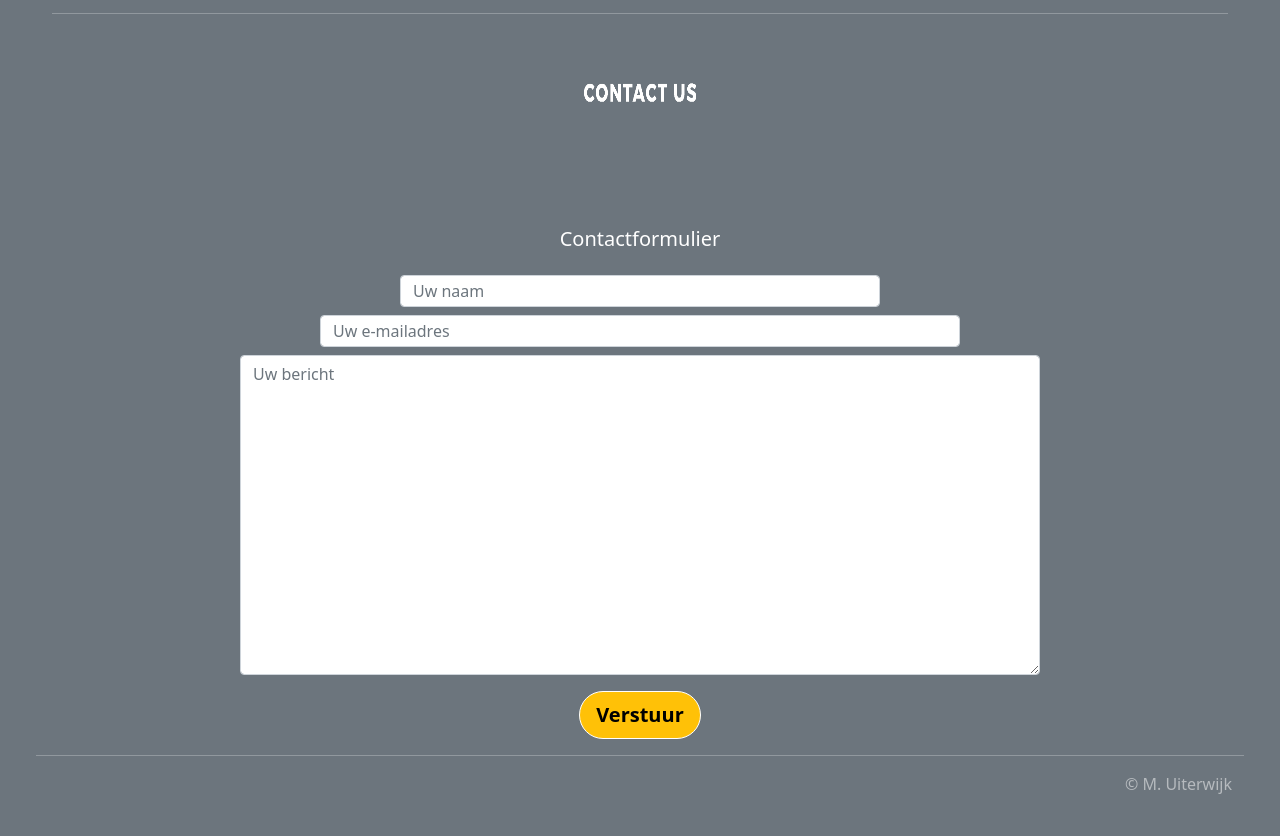
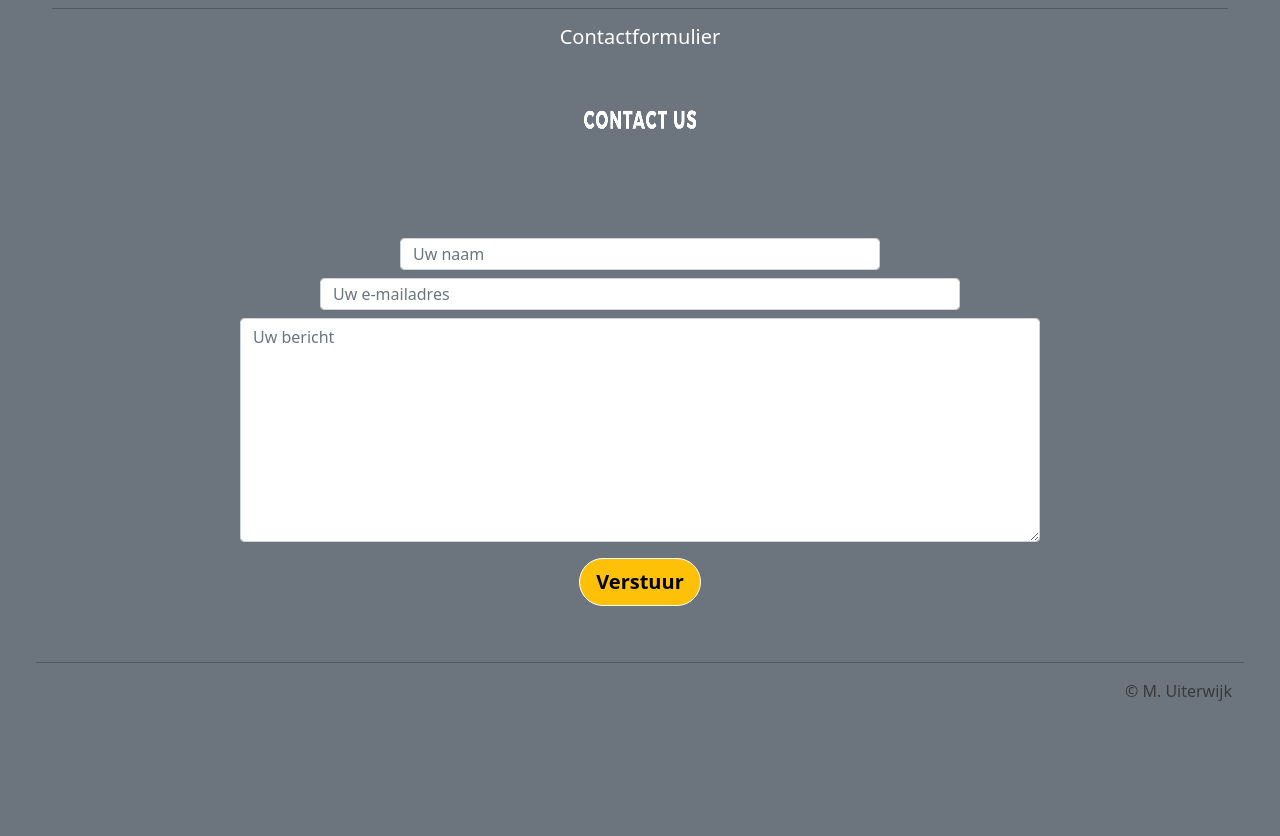
Before and after one commit to Mikey77-1/huiswerk-22, a plain HTML site: page contact.html in a window 1280 px wide. Shown: the part 88-924 px from the top of the page. After the commit the page ends 831 px from the top, so only its background shows below. Drawn offline with nearby package versions, Linux system fonts and the light colour scheme.

Commit message:
Update contact.html

```diff
--- a/contact.html
+++ b/contact.html
@@ -10,7 +10,6 @@ rel="stylesheet"
 integrity="sha384-BmbxuPwQa2lc/FVzBcNJ7UAyJxM6wuqIj61tLrc4wSX0szH/Ev+nYRRuWlolflfl"
 crossorigin="anonymous">
 <style type="text/css">
-
 .btn{
 border-radius: 5em;
 }
@@ -19,6 +18,16 @@ border-radius: 5em;
   border-style: ridge;
   text-decoration: underline;
 }
+.body{
+min-width: 576px;
+max-width: 100%;
+}
+hr {
+        position: relative;
+        border: none;
+        height: 22px;
+        background: black;
+    }
 </style>
 <title>huiswerk les 22</title>
 </head>
@@ -28,7 +37,7 @@ border-radius: 5em;
 <div class="cover-container-row-col- d-flex row p-4 mx-auto flex-column">
 <header class="mb-auto">
 <div>
-<h4 class="float-md-end mb-0"><p style="color:purple;">Huiswerk les 22</h4></p>
+  <h5 class="float-md-end mb-0"><p style="color:LightSeaGreen; text-decoration:underline">Huiswerk les 22</h5></p>
 <nav class="nav nav-masthead justify-content-center float-md-start">
   <a class="btn btn-success btn-sm" aria-current="page" href="index.html"><h6>Startpagina</h6></a>
   <a class="btn btn-primary btn-sm" aria-current="page" href="overmij.html"><h6>Over mij</h6></a>
@@ -37,22 +46,21 @@ border-radius: 5em;
 </div>
 </header>
 <main class="px-3">
-<hr>
-<div class="container">
+<hr class="text-black-50">
+<h5>Contactformulier</h5>
+<div class="container-fluid">
   <div class="row">
     <div class="col">
 <img
 src="contact.gif"
 class="jpg-thumbnail"
-alt="Een motor bestuurder"
+alt="Contactformulier"
 width="250" height="125">
 </div>
 </div>
 <p></p>
 <br>
-<h6></h6>
-<br>
-<h5>Contactformulier</h5>
+
 <!-- Wrapper container -->
 <div class="container py-3">
 
@@ -62,33 +70,34 @@ width="250" height="125">
 <div class="mb-2">
 <nav class="nav nav-masthead justify-content-center float-md-center">
 <label class="form-label" for="name"></label>
-<input class="form-control" id="name" type="text" placeholder="Uw naam" style="height: 2rem;width: 30em;"/>
+<input class="form-control" id="name" type="text" placeholder="Uw naam" style="height: 2em;width: 30em;"/>
 </div>
 
 <!-- Email address input -->
 <div class="mb-2">
 <nav class="nav nav-masthead justify-content-center float-md-center">
 <label class="form-label" for="emailAddress"></label>
-<input class="form-control" id="emailAddress" type="email" placeholder="Uw e-mailadres" style="height: 2rem;width:40em;"/>
+<input class="form-control" id="emailAddress" type="email" placeholder="Uw e-mailadres" style="height: 2em;width:40em;"/>
 </div>
 
 <!-- Message input -->
 <div class="mb-3">
 <nav class="nav nav-masthead justify-content-center float-md-center">
 <label class="form-label" for="message"></label>
-<textarea class="form-control" id="message" type="text" placeholder="Uw bericht" style="height: 20em;width: 50em"></textarea>
+<textarea class="form-control" id="message" type="text" action="https://formspree.io/f/xdobzben" method="post" name="Uw bericht" placeholder="Uw bericht" style="height: 14em;width: 50em"></textarea>
 </div>
 
 <!-- Form submit button -->
 <div class="d-grid">
 <nav class="nav nav-masthead justify-content-center float-md-center">
-<a href="bericht.png" class="btn btn-lg btn-warning fw-bold border-white bg-green" type="submit">Verstuur</a>
-<p></p>
+<a href="verzonden.png" class="btn btn-lg btn-warning fw-bold border-white bg-green contact-form-button-submit" method="post" type="submit">Verstuur</a>
 </div>
 </form>
+<p></p>
+<br>
 </main>
-<hr>
-<footer class="h-200 text-white-50">
+<hr class="text-black-50">
+<footer class="mt-auto h-200 text-black-50">
 <p class="float-md-end">© M. Uiterwijk</p>
 </footer>
 </div>
```
